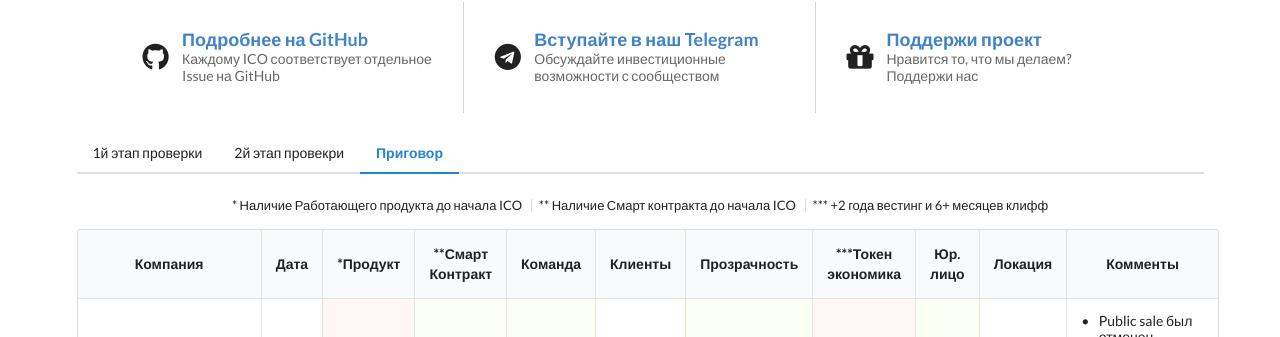
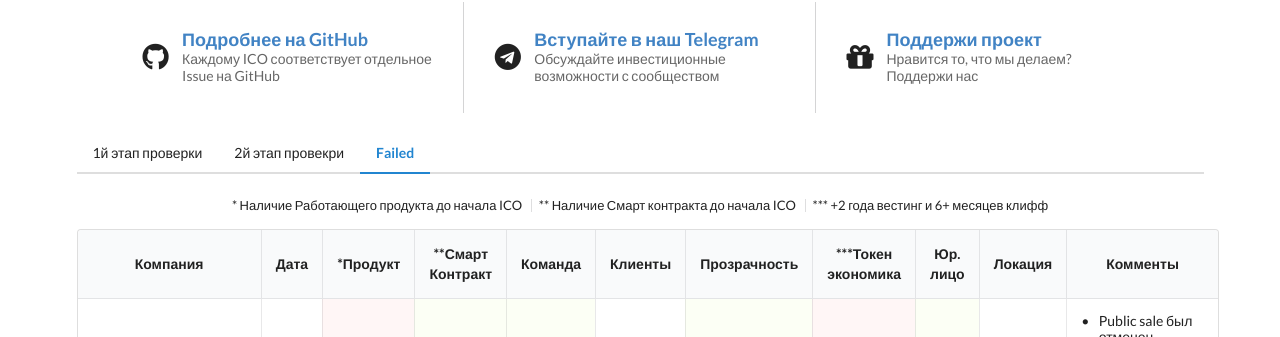
Before and after one commit to btclexis/x100ico, a Jekyll site: the page built from past.md, in a window 1280 px wide and 900 px high. Shown: the part 249-586 px from the top of the window. Built offline with Jekyll 4.4.1, drawn with Linux system fonts in a browser that asks for light colours; nearby versions of some CDN libraries.

Commit message:
tabs name changes

```diff
--- a/_includes/tabs.html
+++ b/_includes/tabs.html
@@ -2,11 +2,11 @@
   <div class="ui right labeled icon top right pointing dropdown fluid primary button">
     <span class="text">
       {% if include.active-tab == 'in-review' %}
-        1й этап проверки
+        1й этап провекри
       {% elsif include.active-tab == 'active' %}
         2й этап провекри
       {% else %}
-        Приговор
+        Failed
       {% endif %}
     </span>
     <i class="dropdown icon"></i>
@@ -18,7 +18,7 @@
         2й этап проверки
       </a>
       <a class="{% if include.active-tab == 'past' %}selected active{% endif %} item" href="/past">
-        Приговор
+        Failed
       </a>
     </div>
   </div>
@@ -29,6 +29,6 @@
   <div class="ui top pointing secondary blue menu">
     <a href="/in-review" class="{% if include.active-tab == 'in-review' %}active{% endif %} item">1й этап проверки</a>
     <a href="/" class="{% if include.active-tab == 'active' %}active{% endif %} item">2й этап провекри</a>
-    <a href="/past" class="{% if include.active-tab == 'past' %}active{% endif %} item">Приговор</a>
+    <a href="/past" class="{% if include.active-tab == 'past' %}active{% endif %} item">Failed</a>
   </div>
 </div>
```
